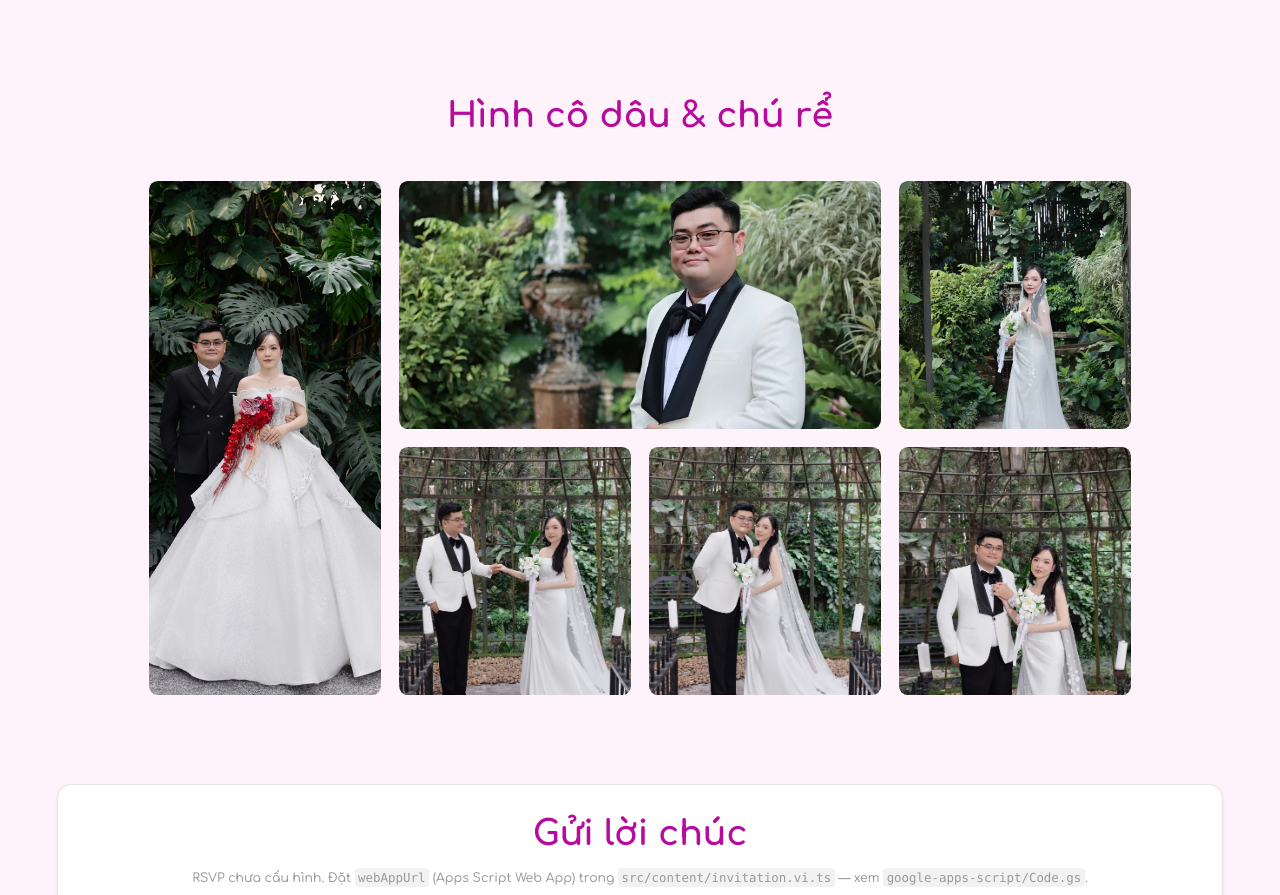
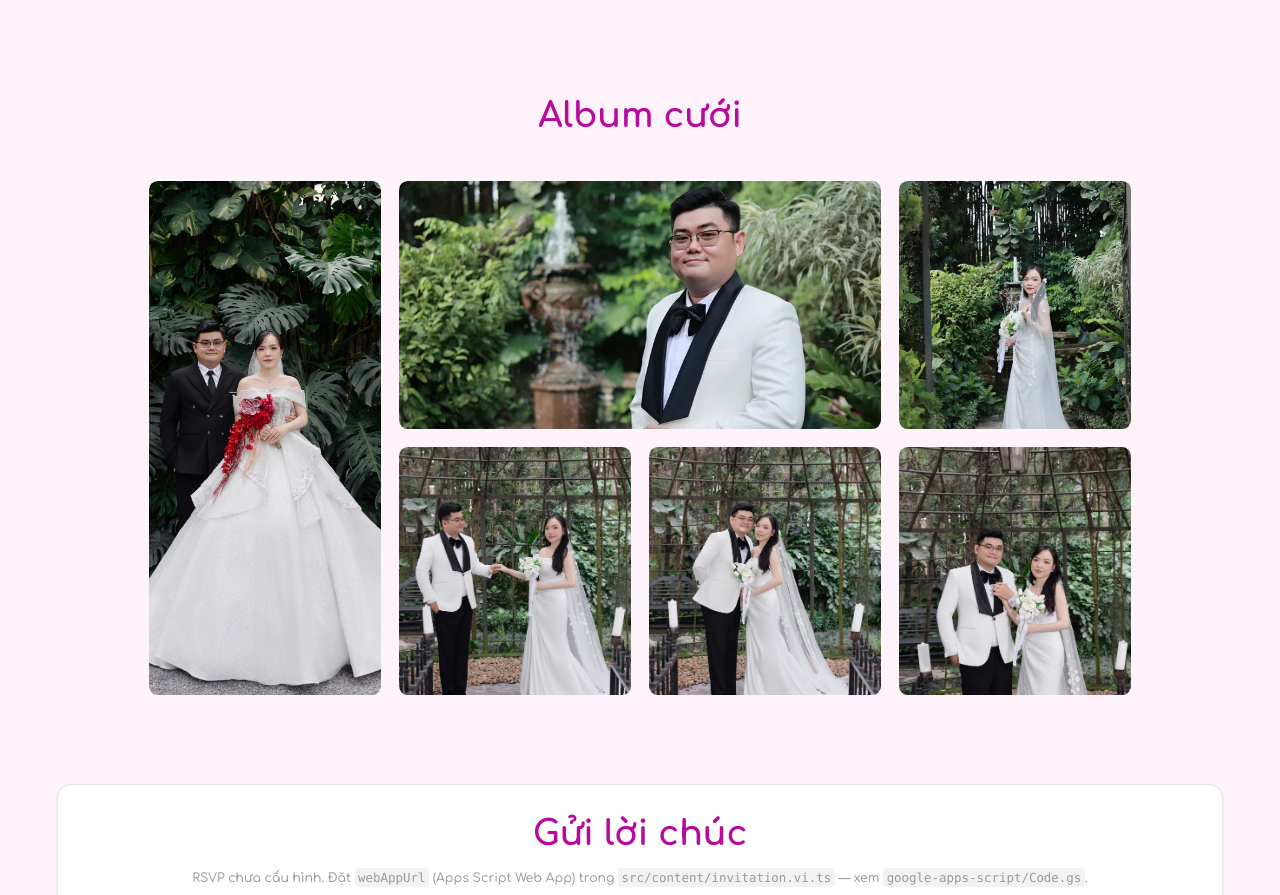
Before and after one commit to ozuit/uyen-sang-wedding, a React (Vite) app: page / in a window 1280 px wide. Shown: the part 2292-3187 px from the top of the page. Built offline with nearby package versions, Linux system fonts and the light colour scheme.

Commit message:
Rename gallery section title to Album cưới
Co-authored-by: Tan Tong <tantd2211@gmail.com>

```diff
--- a/src/content/invitation.vi.ts
+++ b/src/content/invitation.vi.ts
@@ -107,7 +107,7 @@ export const invitationVi: InvitationContent = {
     rightText: '',
   },
   gallery: {
-    title: 'Hình cô dâu & chú rể',
+    title: 'Album cưới',
     images: [
       { src: publicUrl('/gallery/01.webp'), alt: 'Uyên & Sang 01' },
       { src: publicUrl('/gallery/02.webp'), alt: 'Uyên & Sang 02' },
```
